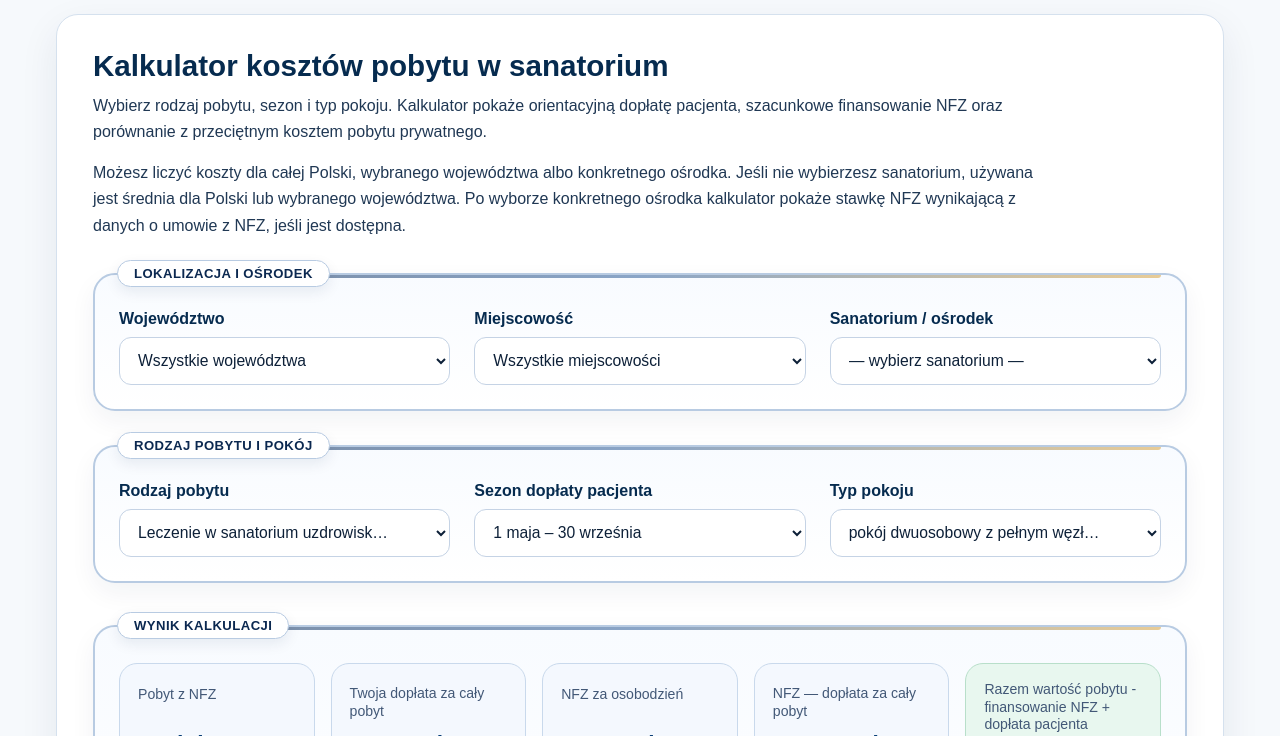
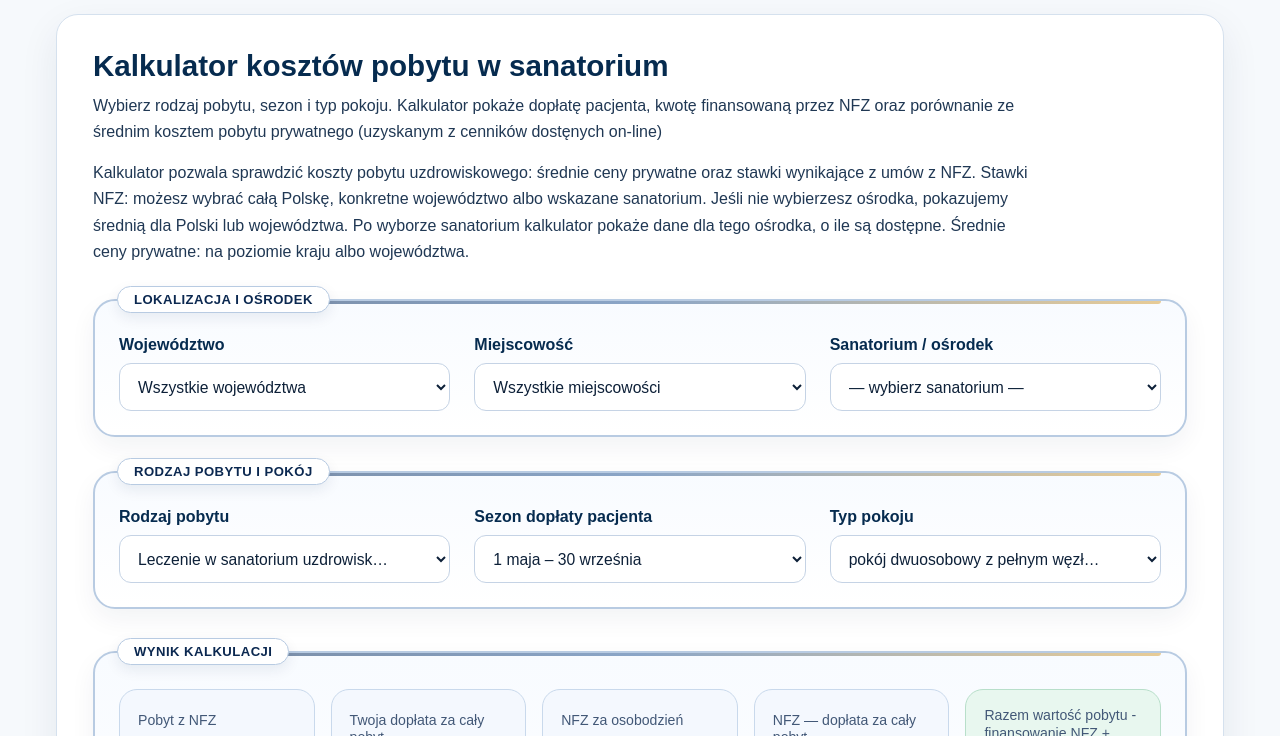
Before and after one commit to Ocenatorium/sanatorium-kalkulator, a plain HTML site: page kalkulator.html in a window 1280 px wide. Shown: the part 364-1100 px from the top of the page. Drawn offline with Linux system fonts and the light colour scheme.

Commit message:
Zmiany opisów kalkulatora

```diff
--- a/kalkulator.html
+++ b/kalkulator.html
@@ -31,15 +31,18 @@
       <h2>Kalkulator kosztów pobytu w sanatorium</h2>
 
       <p>
-        Wybierz rodzaj pobytu, sezon i typ pokoju. Kalkulator pokaże orientacyjną dopłatę pacjenta,
-        szacunkowe finansowanie NFZ oraz porównanie z przeciętnym kosztem pobytu prywatnego.
+        Wybierz rodzaj pobytu, sezon i typ pokoju. Kalkulator pokaże dopłatę pacjenta,
+        kwotę finansowaną przez NFZ oraz porównanie ze średnim kosztem pobytu prywatnego
+        (uzyskanym z cenników dostęnych on-line)
       </p>
 
       <p>
-        Możesz liczyć koszty dla całej Polski, wybranego województwa albo konkretnego ośrodka.
-        Jeśli nie wybierzesz sanatorium, używana jest średnia dla Polski lub wybranego województwa.
-        Po wyborze konkretnego ośrodka kalkulator pokaże stawkę NFZ wynikającą z danych o umowie z NFZ, jeśli jest
-        dostępna.
+        Kalkulator pozwala sprawdzić koszty pobytu uzdrowiskowego:
+        średnie ceny prywatne oraz stawki wynikające z umów z NFZ.
+        Stawki NFZ: możesz wybrać całą Polskę, konkretne województwo albo wskazane sanatorium.
+        Jeśli nie wybierzesz ośrodka, pokazujemy średnią dla Polski lub województwa.
+        Po wyborze sanatorium kalkulator pokaże dane dla tego ośrodka, o ile są dostępne.
+        Średnie ceny prywatne: na poziomie kraju albo województwa.
       </p>
 
       <div class="calculator-grid calculator-grid-location">
```
